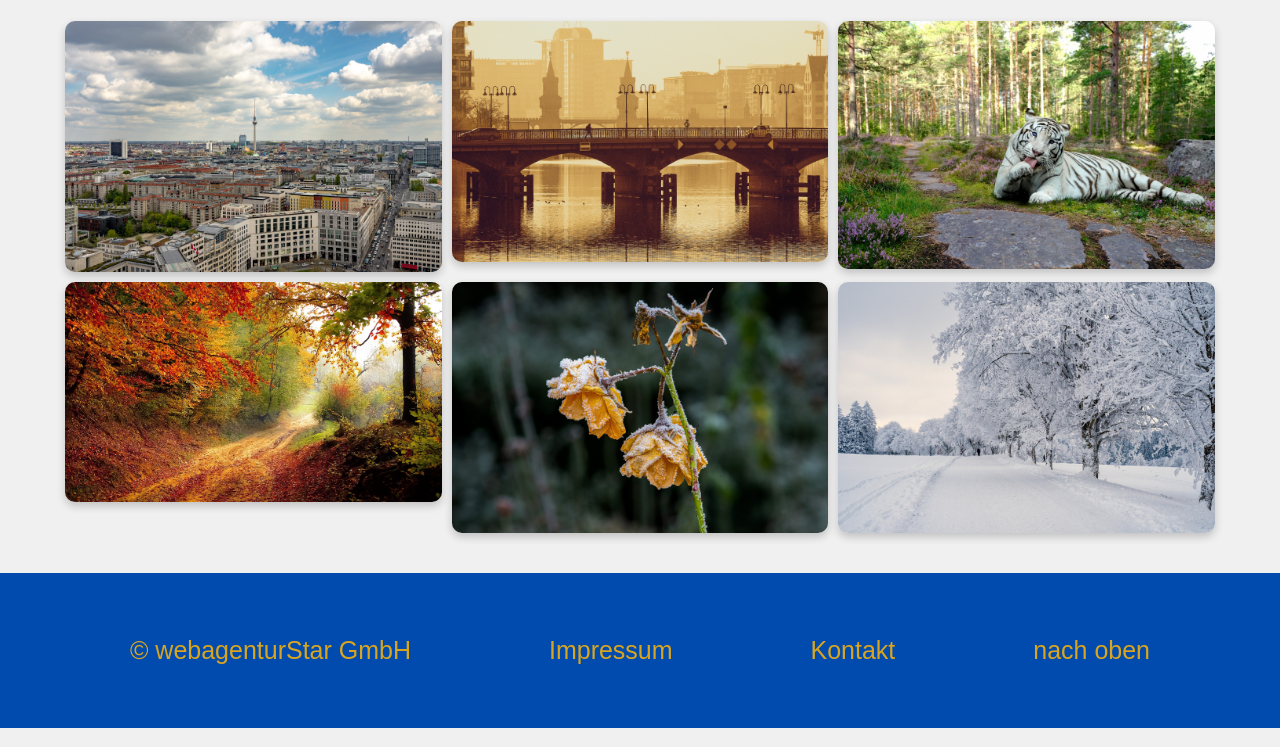
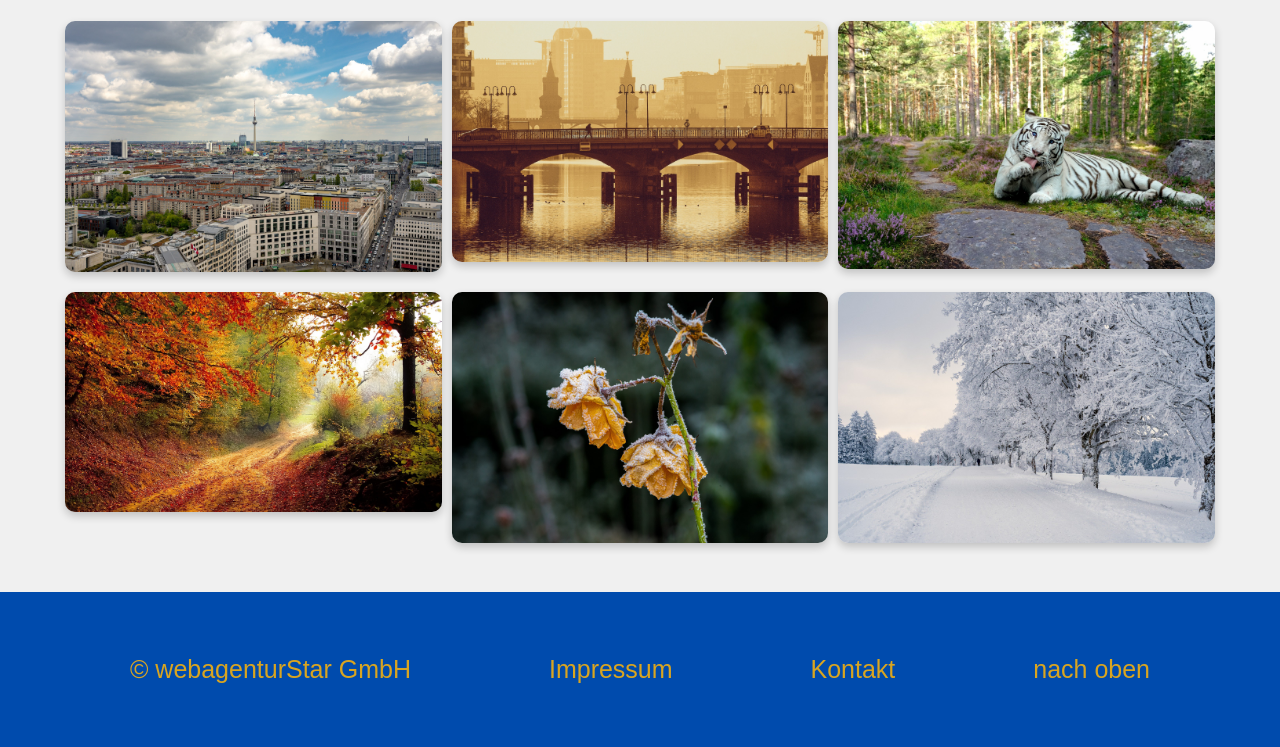
Before and after one commit to truejojo/Agentur-Star, a plain HTML site: page pages/galerie.html in a window 1280 px wide. Shown: the part 191-938 px from the top of the page. Drawn offline with Linux system fonts and the light colour scheme.

Commit message:
bugfix galerie.html

```diff
--- a/css/style.css
+++ b/css/style.css
@@ -17,7 +17,8 @@
   /* --breakpoint-large: 1200px; */
 }
 
-/* Global Styles */
+/* Global Styles
+**************************************/
 * {
   box-sizing: border-box;
 }
@@ -127,7 +128,8 @@ a {
   display: none;
 }
 
-/* Navigation */
+/* Navigation Header
+**************************************/
 .nav__list {
   list-style: none;
   margin: 0;
@@ -141,7 +143,6 @@ a {
   padding-block: 0.5rem;
 }
 
-/* Navigation Header*/
 .nav-wrapper {
   display: flex;
   flex-wrap: wrap;
@@ -195,7 +196,8 @@ a {
   }
 }
 
-/* Navigation Footer */
+/* Navigation Footer
+***************************************/
 .footer {
   padding-block: 3rem;
 }
@@ -256,7 +258,8 @@ a {
   color: var(--secondary-color);
 }
 
-/* Leistungen */
+/* Leistungen
+*******************************************/
 .leistungen__list {
   list-style-type: none;
   display: flex;
@@ -282,29 +285,29 @@ a {
   }
   .leistungen__list--item {
     /* width: calc(50% - 10px); */
-    padding: .5em 1.25em;
+    padding: 0.5em 1.25em;
   }
+}
 
-/* Galerie */
+/* Galerie
+*****/
 .galerie {
   display: grid;
   grid-template-columns: repeat(auto-fit, minmax(350px, 1fr));
   gap: 10px;
   margin-bottom: 2.5rem;
 }
+.img-wrapper {
+}
 .galerie-img {
-  width: 100%;
-  height: auto; /* 250px; */
+  max-width: 100%;
+  height: auto;
   border-radius: 10px;
   box-shadow: 0 4px 8px rgba(0, 0, 0, 0.2);
 }
 
-/* Teammitglieder */
-/* .table-wrapper {
-  width: 100%;
-  overflow-x: scroll;
-} */
-
+/* Teammitglieder
+******************************************/
 table {
   width: 100%;
   border-collapse: collapse;
--- a/pages/galerie.html
+++ b/pages/galerie.html
@@ -48,12 +48,24 @@
       <div class="container">
         <h1>Bildergalerie</h1>
         <div class="galerie">
+          <div class="img-wrapper">
             <img class="galerie-img" src="../images/berlin.jpg" alt="Berlin" />
+          </div>
+          <div class="img-wrapper">
             <img class="galerie-img" src="../images/bridge.jpg" alt="bridge" />
+          </div>
+          <div class="img-wrapper">
             <img class="galerie-img" src="../images/loewe.jpg" alt="loewe" />
+          </div>
+          <div class="img-wrapper">
             <img class="galerie-img" src="../images/herbst.jpg" alt="herbst" />
+          </div>
+          <div class="img-wrapper">
             <img class="galerie-img" src="../images/rose.jpg" alt="rose" />
+          </div>
+          <div class="img-wrapper">
             <img class="galerie-img" src="../images/schnee.jpg" alt="schnee" />
+          </div>
         </div>
       </div>
     </main>
```
Lines whose indentation alone changed are shown as unchanged.
